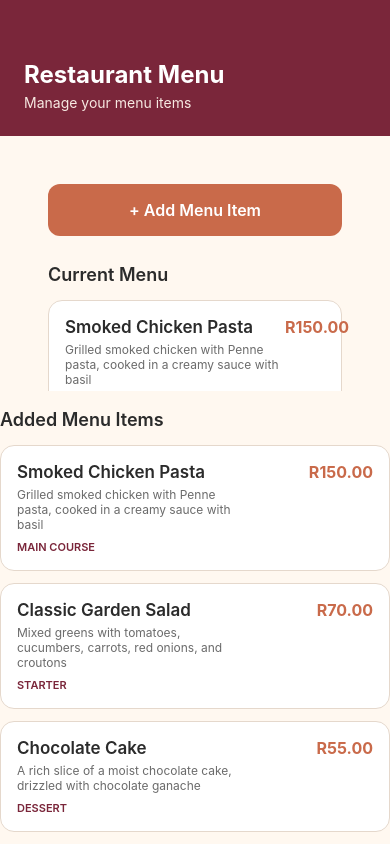
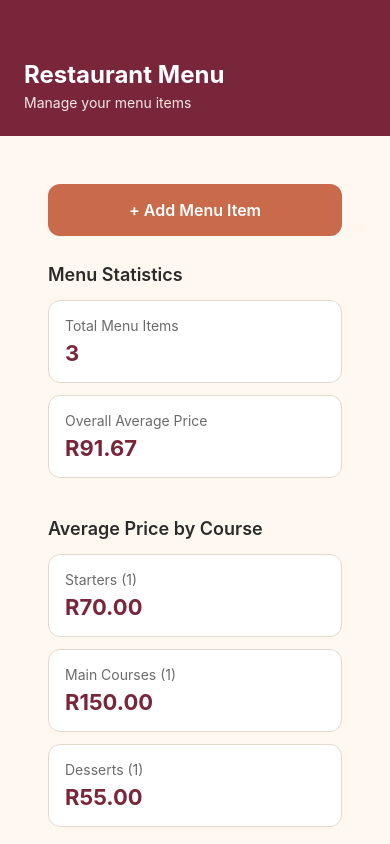
Before and after one commit to tamia-naidu/chefs_menu_manager, a React Native app: screen / in a window 390 px wide. Built offline with nearby package versions, Linux system fonts and the light colour scheme.

Commit message:
Added total number of menu items and average of each course

```diff
--- a/App.tsx
+++ b/App.tsx
@@ -46,6 +46,55 @@ export default function App() {
   const [errorMessage, setErrorMessage] = useState('');
   const [menuItems, setMenuItems] = useState<MenuItem[]>(initialMenuItems);
   const [lastAddedItem, setLastAddedItem] = useState<MenuItem | null>(null);
+
+  // Calculates the total number of menu items.
+const totalItems = menuItems.length;
+
+// Calculates the overall average price.
+const averagePrice =
+  totalItems === 0
+    ? 0
+    : menuItems.reduce(
+        (total, item) => total + Number(item.price),
+        0
+      ) / totalItems;
+
+// Counts the number of starters.
+const starterCount = menuItems.filter(
+  item => item.course === 'Starter'
+).length;
+
+// Counts the number of main courses.
+const mainCourseCount = menuItems.filter(
+  item => item.course === 'Main Course'
+).length;
+
+// Counts the number of desserts.
+const dessertCount = menuItems.filter(
+  item => item.course === 'Dessert'
+).length;
+
+// Calculates the average price for each course.
+const calculateCourseAverage = (selectedCourse: string) => {
+  const courseItems = menuItems.filter(
+    item => item.course === selectedCourse
+  );
+
+  if (courseItems.length === 0) {
+    return 0;
+  }
+
+  const totalPrice = courseItems.reduce(
+    (total, item) => total + Number(item.price),
+    0
+  );
+
+  return totalPrice / courseItems.length;
+};
+
+const starterAverage = calculateCourseAverage('Starter');
+const mainCourseAverage = calculateCourseAverage('Main Course');
+const dessertAverage = calculateCourseAverage('Dessert');
 
   const handleSave = () => {
   if (!dishName.trim()) {
@@ -107,6 +156,56 @@ export default function App() {
           <Text style={styles.addButtonText}>+ Add Menu Item</Text>
         </TouchableOpacity>
 
+          {/* MENU STATISTICS */}
+        <Text style={styles.sectionTitle}>Menu Statistics</Text>
+
+        <View style={styles.statisticsCard}>
+          <Text style={styles.statisticLabel}>
+            Total Menu Items
+          </Text>
+
+          <Text style={styles.statisticValue}>
+            {totalItems}
+          </Text>
+        </View>
+
+        <View style={styles.statisticsCard}>
+  <Text style={styles.statisticLabel}>
+    Overall Average Price
+  </Text>
+
+  <Text style={styles.statisticValue}>
+    R{averagePrice.toFixed(2)}
+  </Text>
+        </View>
+
+        <Text style={styles.sectionTitle}>
+          Average Price by Course
+        </Text>
+
+        <View style={styles.statisticsCard}>
+          <Text style={styles.statisticLabel}>Starters ({starterCount})</Text>
+          <Text style={styles.statisticValue}>
+            R{starterAverage.toFixed(2)}
+          </Text>
+        </View>
+
+        <View style={styles.statisticsCard}>
+          <Text style={styles.statisticLabel}>
+            Main Courses ({mainCourseCount})
+          </Text>
+          <Text style={styles.statisticValue}>
+            R{mainCourseAverage.toFixed(2)}
+          </Text>
+        </View>
+
+        <View style={styles.statisticsCard}>
+          <Text style={styles.statisticLabel}>Desserts ({dessertCount})</Text>
+          <Text style={styles.statisticValue}>
+            R{dessertAverage.toFixed(2)}
+          </Text>
+        </View>
+
         <Text style={styles.sectionTitle}>Current Menu</Text>
 
         <View style={styles.menuCard}>
@@ -146,33 +245,6 @@ export default function App() {
         </View>
       </ScrollView>
 
-        <Text style={styles.addedSectionTitle}>Added Menu Items</Text>
-
-{menuItems.length === 0 ? (
-  <Text style={styles.emptyMessage}>
-    No new menu items have been added yet.
-  </Text>
-) : (
-  menuItems.map((item) => (
-    <View style={styles.menuCard} key={item.id}>
-      <View>
-        <Text style={styles.dishName}>{item.dishName}</Text>
-
-        <Text style={styles.description}>
-          {item.description}
-        </Text>
-
-        <Text style={styles.course}>
-          {item.course.toUpperCase()}
-        </Text>
-      </View>
-
-      <Text style={styles.price}>
-        R{item.price}
-      </Text>
-    </View>
-  ))
-)}
 
       </>
     ) : screen === 'add' ? (
@@ -359,6 +431,27 @@ const styles = StyleSheet.create({
     marginBottom: 15,
   },
 
+  statisticsCard: {
+    backgroundColor: '#FFFFFF',
+    borderRadius: 12,
+    borderWidth: 1,
+    borderColor: '#E5D8CC',
+    padding: 16,
+    marginBottom: 12,
+  },
+
+  statisticLabel: {
+    color: '#6B6B6B',
+    fontSize: 14,
+  },
+
+  statisticValue: {
+    color: '#7A263A',
+    fontSize: 22,
+    fontWeight: 'bold',
+    marginTop: 6,
+  },
+
   menuCard: {
     backgroundColor: '#FFFFFF',
     minHeight: 100,
```
